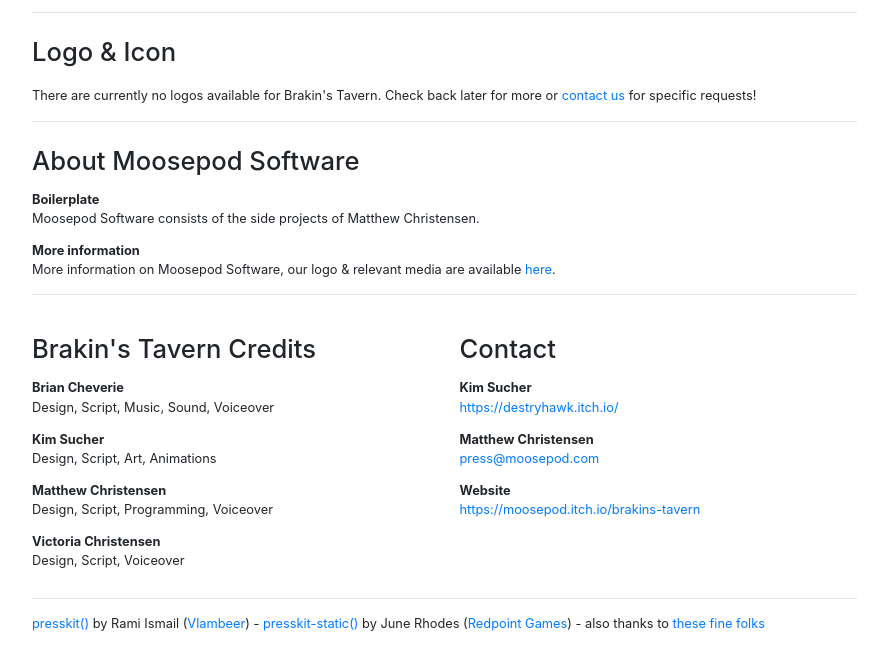
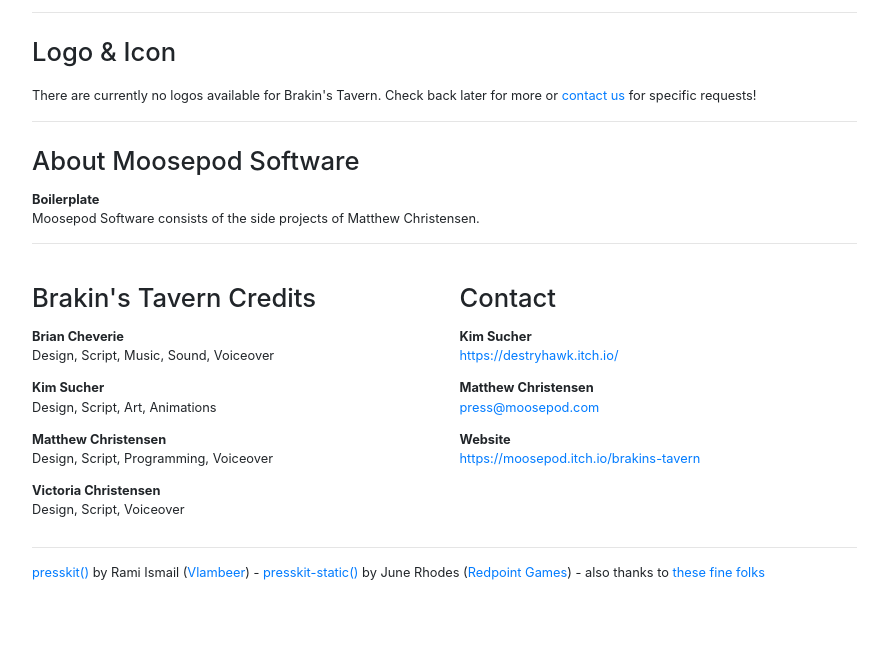
Before and after one commit to moosepod/moosepod.github.io, a plain HTML site: page brakinstavern/index.html in a window 1280 px wide. Shown: the part 1112-1758 px from the top of the page, without its empty margins (338-1220 px from the left). After the commit the page ends 1707 px from the top, so only its background shows below. Drawn offline with nearby package versions, Linux system fonts and the light colour scheme.

Commit message:
Removed section

```diff
--- a/brakinstavern/index.html
+++ b/brakinstavern/index.html
@@ -203,11 +203,6 @@
               Moosepod Software consists of the side projects of Matthew Christensen.
             </p>
 
-            <p>
-              <strong>More information</strong><br/>
-              More information on Moosepod Software, our logo & relevant media are available <a href="http://moosepod.github.io/">here</a>.
-            </p>
-
             <hr>
 
             <div class="row">
```
